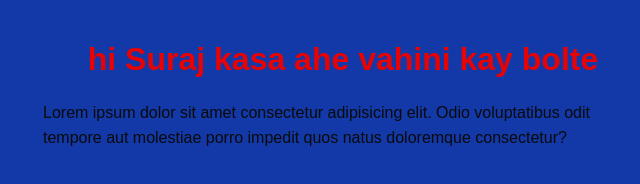
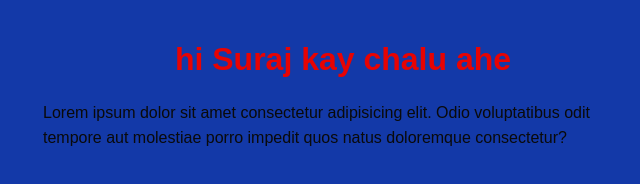
Before and after one commit to SANTOSH102004/practice, a plain HTML site: page index.html in a window 1280 px wide. Shown: the whole page, without its empty margins (297-937 px from the left). Drawn offline with Linux system fonts and the light colour scheme.

Commit message:
Update index.html

```diff
--- a/index.html
+++ b/index.html
@@ -8,7 +8,7 @@
 
   </head>
   <body>
-    <h1><center>hi Suraj kasa ahe  vahini kay bolte</center></h1>
+    <h1><center>hi Suraj kay chalu ahe </center></h1>
     <p>
       Lorem ipsum dolor sit amet consectetur adipisicing elit. Odio voluptatibus
       odit tempore aut molestiae porro impedit quos natus doloremque
```
